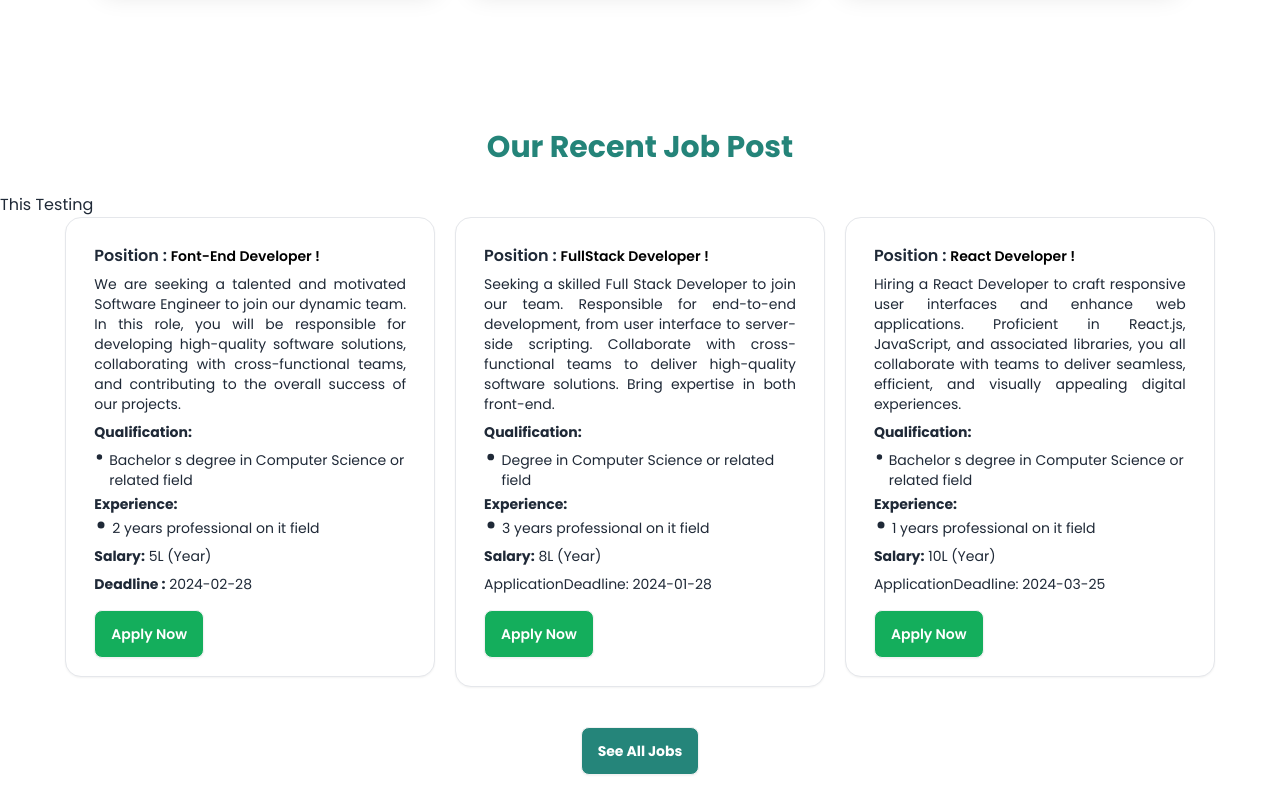
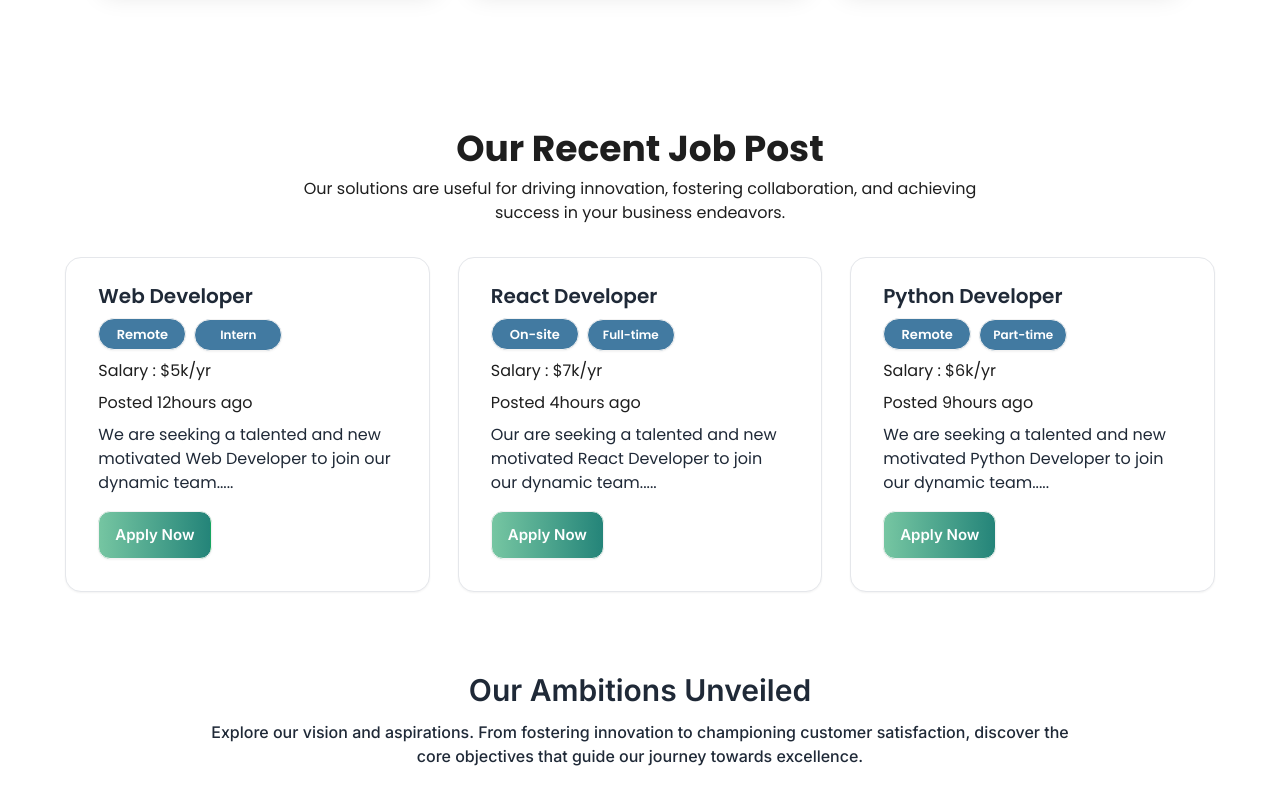
Before and after one commit to mursalinmirme/unity-spark, a React (Vite) app: page / in a window 1280 px wide. Shown: the part 1700-2500 px from the top of the page. Built offline with nearby package versions, Linux system fonts and the light colour scheme.

Commit message:
modified recent job post section

```diff
--- /dev/null
+++ b/public/JobPost.json
@@ -0,0 +1,29 @@
+[
+  {
+    "id": 1,
+    "job_title": "Web Developer",
+    "salary": "$5k/yr",
+    "job_posted": "12hours ago",
+    "job_category1": "Remote",
+    "job_category2": "Intern",
+    "job_description": "We are seeking a talented and new motivated Web Developer to join our dynamic team....."
+  },
+  {
+    "id": 2,
+    "job_title": "React Developer",
+    "salary": "$7k/yr",
+    "job_category1": "On-site",
+    "job_category2": "Full-time",
+    "job_posted": "4hours ago",
+    "job_description": "Our are seeking a talented and new motivated React Developer to join our dynamic team....."
+  },
+  {
+    "id": 3,
+    "job_title": "Python Developer",
+    "salary": "$6k/yr",
+    "job_category1": "Remote",
+    "job_category2": "Part-time",
+    "job_posted": "9hours ago",
+    "job_description": "We are seeking a talented and new motivated Python Developer to join our dynamic team....."
+  }
+]
--- a/src/pages/home/JobPost/JobPost.jsx
+++ b/src/pages/home/JobPost/JobPost.jsx
@@ -1,181 +1,38 @@
-import { GoDotFill } from "react-icons/go";
+import { useEffect, useState } from "react";
+import JobPostCard from "./JobPostCard";
 
 const JobPost = () => {
+  const [jobPosts, serJobPosts] = useState([]);
+
+  useEffect(() => {
+    fetch("/JobPost.json")
+      .then((res) => res.json())
+      .then((data) => serJobPosts(data));
+  }, []);
   return (
     <div>
-      <h1 className="text-3xl text-center text-[#248479] font-bold my-7">
+      <h2 className="text-4xl text-center text-[#1E1E1E] font-bold mb-1 mt-7">
         {" "}
         Our Recent Job Post{" "}
-      </h1>
-      <p> This Testing </p>
+      </h2>
+      <p className="text-center lg:w-[696px] mx-auto text-[#1E1E1E] mt-2 mb-8">
+        {" "}
+        Our solutions are useful for driving innovation, fostering
+        collaboration, and achieving success in your business endeavors.
+      </p>
 
-      <div className="grid grid-cols-1 sm:grid-cols-2 lg:grid-cols-3 w-11/12 mx-auto gap-5  md:px-3 mb-10">
-        {/* First div  */}
-
-        <div className="card card-compact  bg-base-100 shadow-sm border p-3 lg:h-[460px]">
-          <div className="card-body">
-            <h2 className="">
-              <strong className="font-semibold text-[16px]">Position : </strong>
-              <span className="text-black font-semibold">
-                {" "}
-                Font-End Developer !{" "}
-              </span>
-            </h2>
-
-            <div>
-              <p className="text-justify">
-                {" "}
-                We are seeking a talented and motivated Software Engineer to
-                join our dynamic team. In this role, you will be responsible for
-                developing high-quality software solutions, collaborating with
-                cross-functional teams, and contributing to the overall success
-                of our projects.
-              </p>
-              <p className="my-2">
-                {" "}
-                <strong> Qualification:</strong>{" "}
-              </p>
-
-              <div className="flex gap-1 my-1">
-                <GoDotFill />
-                <p>Bachelor s degree in Computer Science or related field</p>
-              </div>
-              <strong className="my-3"> Experience:</strong>
-              <div className="flex gap-1 my-1">
-                <GoDotFill />
-                <p> 2 years professional on it field</p>
-              </div>
-
-              <p className="my-2">
-                {" "}
-                <strong>Salary:</strong> 5L (Year)
-              </p>
-              <p>
-                {" "}
-                <strong> Deadline :</strong> 2024-02-28
-              </p>
-            </div>
-
-            <div className="card-actions ">
-              <button className="btn  bg-[#14ae5c]  hover:bg-[#248479] text-white mt-2">
-                {" "}
-                Apply Now
-              </button>
-            </div>
-          </div>
-        </div>
-
-        {/* Second div  */}
-
-        <div className="card card-compact  bg-base-100 shadow-sm border p-3 lg:h-[460px">
-          <div className="card-body">
-            <h2 className="">
-              <strong className="font-semibold text-[16px]">Position : </strong>
-              <span className="text-black font-semibold">
-                {" "}
-                FullStack Developer !{" "}
-              </span>
-            </h2>
-
-            <div>
-              <p className="text-justify">
-                {" "}
-                Seeking a skilled Full Stack Developer to join our team.
-                Responsible for end-to-end development, from user interface to
-                server-side scripting. Collaborate with cross-functional teams
-                to deliver high-quality software solutions. Bring expertise in
-                both front-end.
-              </p>
-              <p className="my-2">
-                {" "}
-                <strong> Qualification:</strong>{" "}
-              </p>
-
-              <div className="flex gap-1 my-1">
-                <GoDotFill />
-                <p> Degree in Computer Science or related field</p>
-              </div>
-              <strong className="my-3"> Experience:</strong>
-              <div className="flex gap-1 my-1">
-                <GoDotFill />
-                <p> 3 years professional on it field</p>
-              </div>
-
-              <p className="my-2">
-                {" "}
-                <strong>Salary:</strong> 8L (Year)
-              </p>
-              <p> ApplicationDeadline: 2024-01-28</p>
-            </div>
-
-            <div className="card-actions ">
-              <button className="btn  bg-[#14ae5c]  hover:bg-[#248479] text-white mt-2">
-                {" "}
-                Apply Now
-              </button>
-            </div>
-          </div>
-        </div>
-
-        {/* 3rd div  */}
-
-        <div className="card card-compact  bg-base-100 shadow-sm border p-3 lg:h-[460px]">
-          <div className="card-body">
-            <h2 className="">
-              <strong className="font-semibold text-[16px]">Position : </strong>
-              <span className="text-black font-semibold">
-                {" "}
-                React Developer !
-              </span>
-            </h2>
-
-            <div>
-              <p className="text-justify">
-                {" "}
-                Hiring a React Developer to craft responsive user interfaces and
-                enhance web applications. Proficient in React.js, JavaScript,
-                and associated libraries, you all collaborate with teams to
-                deliver seamless, efficient, and visually appealing digital
-                experiences.
-              </p>
-              <p className="my-2">
-                {" "}
-                <strong> Qualification:</strong>{" "}
-              </p>
-
-              <div className="flex gap-1 my-1">
-                <GoDotFill />
-                <p>Bachelor s degree in Computer Science or related field</p>
-              </div>
-              <strong className="my-3"> Experience:</strong>
-              <div className="flex gap-1 my-1">
-                <GoDotFill />
-                <p> 1 years professional on it field</p>
-              </div>
-
-              <p className="my-2">
-                {" "}
-                <strong>Salary:</strong> 10L (Year)
-              </p>
-              <p> ApplicationDeadline: 2024-03-25</p>
-            </div>
-
-            <div className="card-actions ">
-              <button className="btn  bg-[#14ae5c]  hover:bg-[#248479] text-white mt-2">
-                {" "}
-                Apply Now
-              </button>
-            </div>
-          </div>
-        </div>
+      <div className="grid grid-cols-1 md:grid-cols-2 lg:grid-cols-3 lg:w-11/12 mx-auto gap-7 px-2 md:px-3 mb-10">
+        {jobPosts.map((jobPost) => (
+          <JobPostCard key={jobPost.id} jobPost={jobPost}></JobPostCard>
+        ))}
       </div>
 
-      <div className="text-center my-5 mb-10">
+      {/* <div className="text-center my-5 mb-10">
         <button className="btn bg-[#25857A] hover:bg-[#14ae5c] text-white font-bold ">
           {" "}
           See All Jobs
         </button>
-      </div>
+      </div> */}
     </div>
   );
 };
--- /dev/null
+++ b/src/pages/home/JobPost/JobPostCard.jsx
@@ -0,0 +1,38 @@
+const JobPostCard = ({ jobPost }) => {
+  const {
+    job_title,
+    salary,
+    job_posted,
+    job_category1,
+    job_category2,
+    job_description,
+  } = jobPost;
+  return (
+    <div className="card bg-base-100 shadow-sm border ">
+      <div className="card-body -mt-2">
+        <h2 className="card-title"> {job_title}</h2>
+
+        <div>
+          <button className="btn btn-sm mr-2 bg-[#427AA1] hover:bg-[#14ae5c] w-[88px] rounded-full text-[13px] text-white">
+            {job_category1}
+          </button>
+          <button className="btn btn-sm bg-[#427AA1] hover:bg-[#14ae5c] w-[88px] text-[12px] rounded-full text-white">
+            {job_category2}
+          </button>
+        </div>
+        <p className="text-[#1E1E1E]">Salary : {salary}</p>
+        <p className="text-[#1E1E1E]"> Posted {job_posted}</p>
+
+        <p>{job_description}</p>
+        <div className="card-actions ">
+          <button className="btn  button bg-[#14ae5c]  hover:bg-[#248479] text-white mt-2">
+            {" "}
+            Apply Now
+          </button>
+        </div>
+      </div>
+    </div>
+  );
+};
+
+export default JobPostCard;
```
